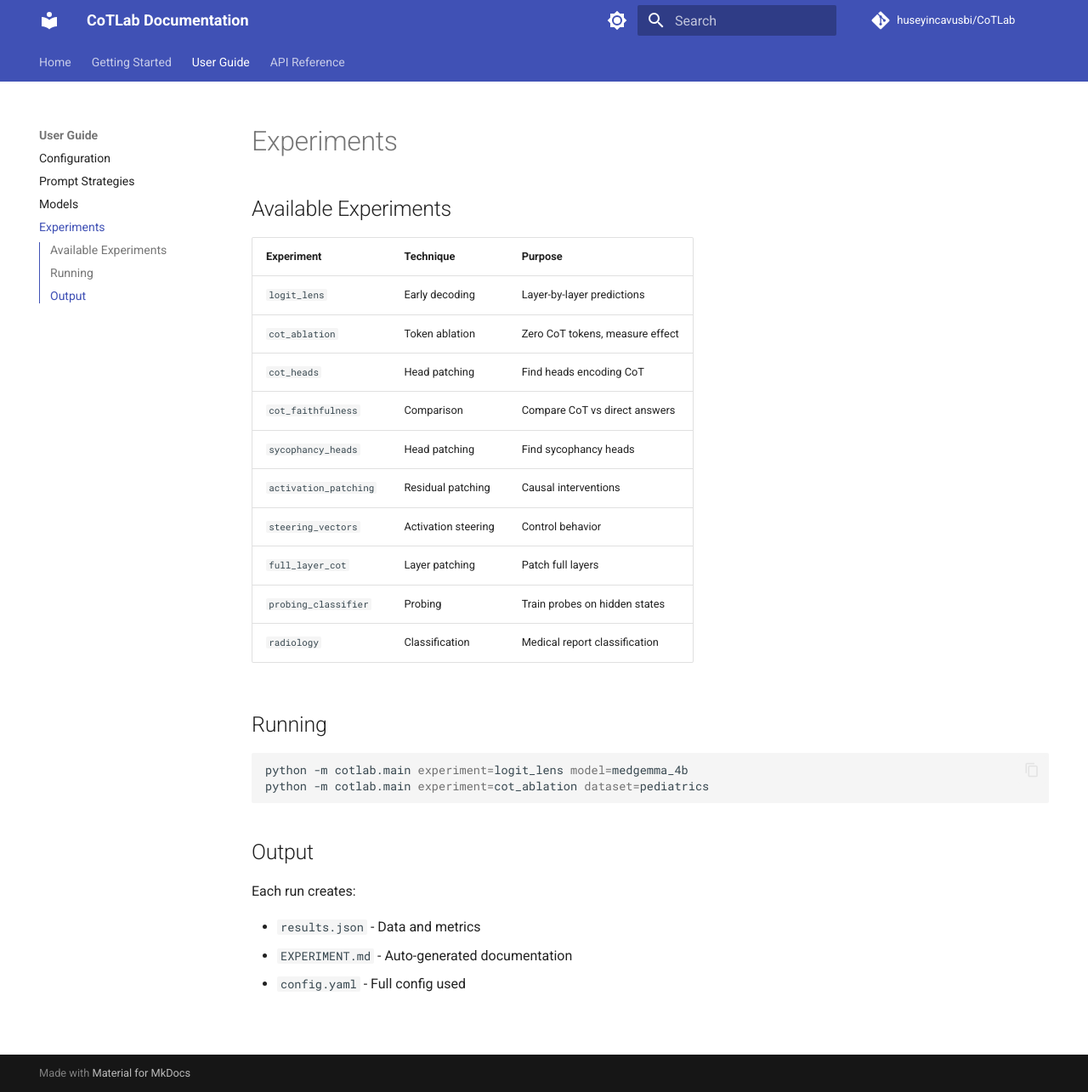
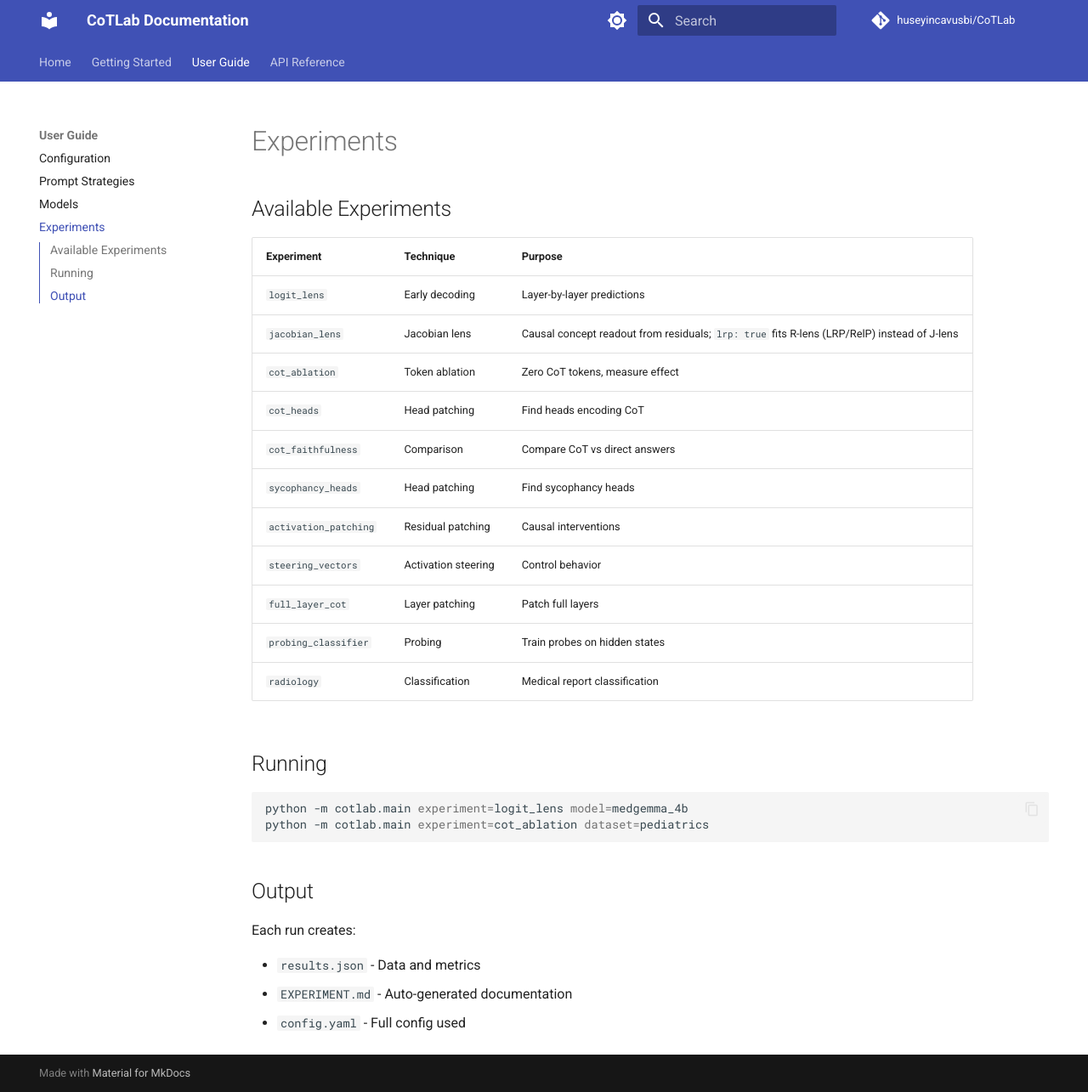
Before and after one commit to huseyincavusbi/CoTLab, an MkDocs documentation site: the page built from docs/guide/experiments.md, in a window 1280 px wide and 1285 px high. Shown: the whole window at 85% size. Built offline with MkDocs 1.6.1 and Material for MkDocs 9.7.7, drawn with Linux system fonts in a browser that asks for light colours; comment, search, counter and statistics services are not loaded.

Commit message:
docs: add jacobian_lens to experiment guide

```diff
--- a/docs/guide/experiments.md
+++ b/docs/guide/experiments.md
@@ -5,6 +5,7 @@
 | Experiment | Technique | Purpose |
 |------------|-----------|---------|
 | `logit_lens` | Early decoding | Layer-by-layer predictions |
+| `jacobian_lens` | Jacobian lens | Causal concept readout from residuals; `lrp: true` fits R-lens (LRP/RelP) instead of J-lens |
 | `cot_ablation` | Token ablation | Zero CoT tokens, measure effect |
 | `cot_heads` | Head patching | Find heads encoding CoT |
 | `cot_faithfulness` | Comparison | Compare CoT vs direct answers |
```
